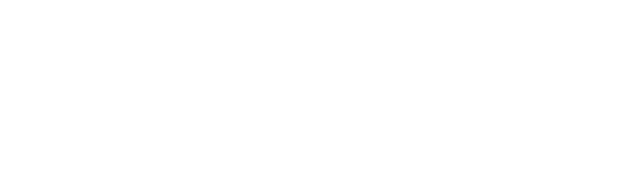
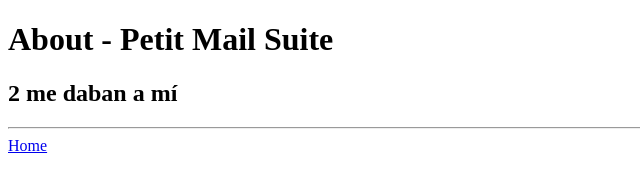
Before and after one commit to ricardomailtrack/dlt, a plain HTML site: page about.html in a window 1280 px wide. Shown: the whole page, without its empty margins (0-640 px from the left). Drawn offline with Linux system fonts and the light colour scheme.

Commit message:
Testing this shit

```diff
--- a/about.html
+++ b/about.html
@@ -6,7 +6,7 @@
     <meta name="viewport" content="width=device-width, initial-scale=1">
 
     <title>About - Petit Mail Suite</title>
-    <script src="https://mailtrack.me/dist/dlt.a8c6f5829b48d74f68a6.js">
+    <script src="https://mailtrack.me/dist/dlt.a8c6f5829b48d74f68a6.js"></script>
 </head>
 
 <body>
```
Also changed, not shown: index.html (+1 -1 lines).
